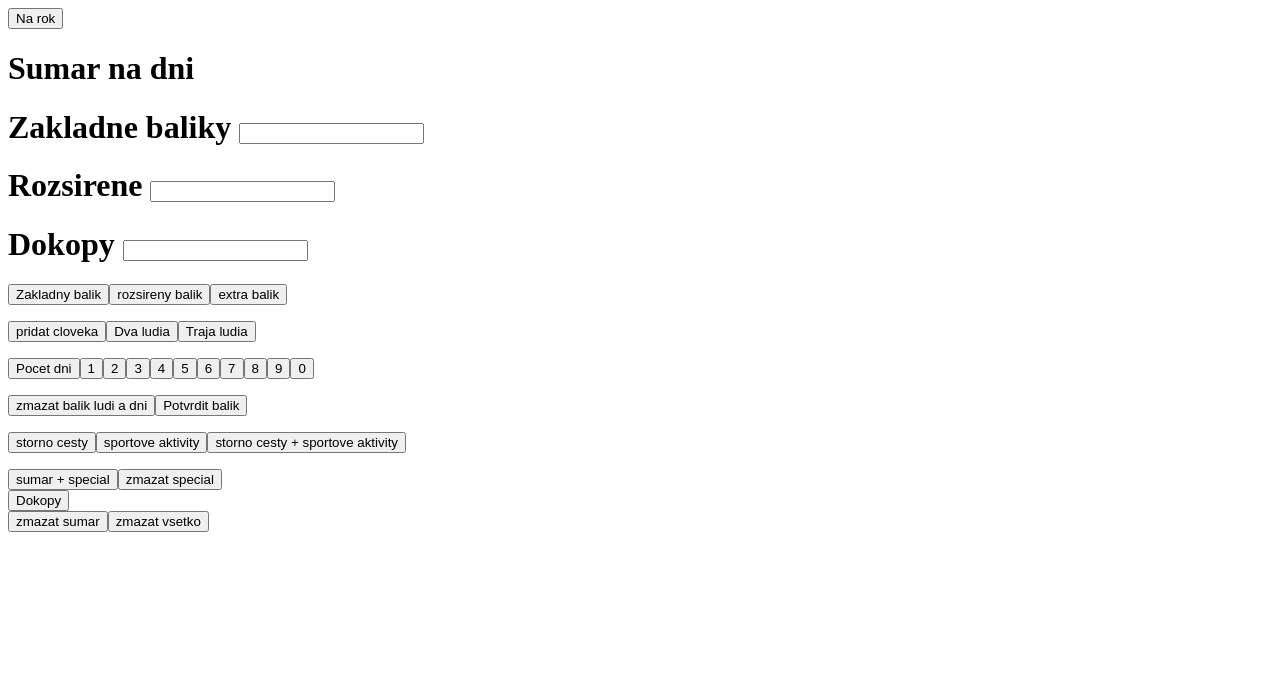
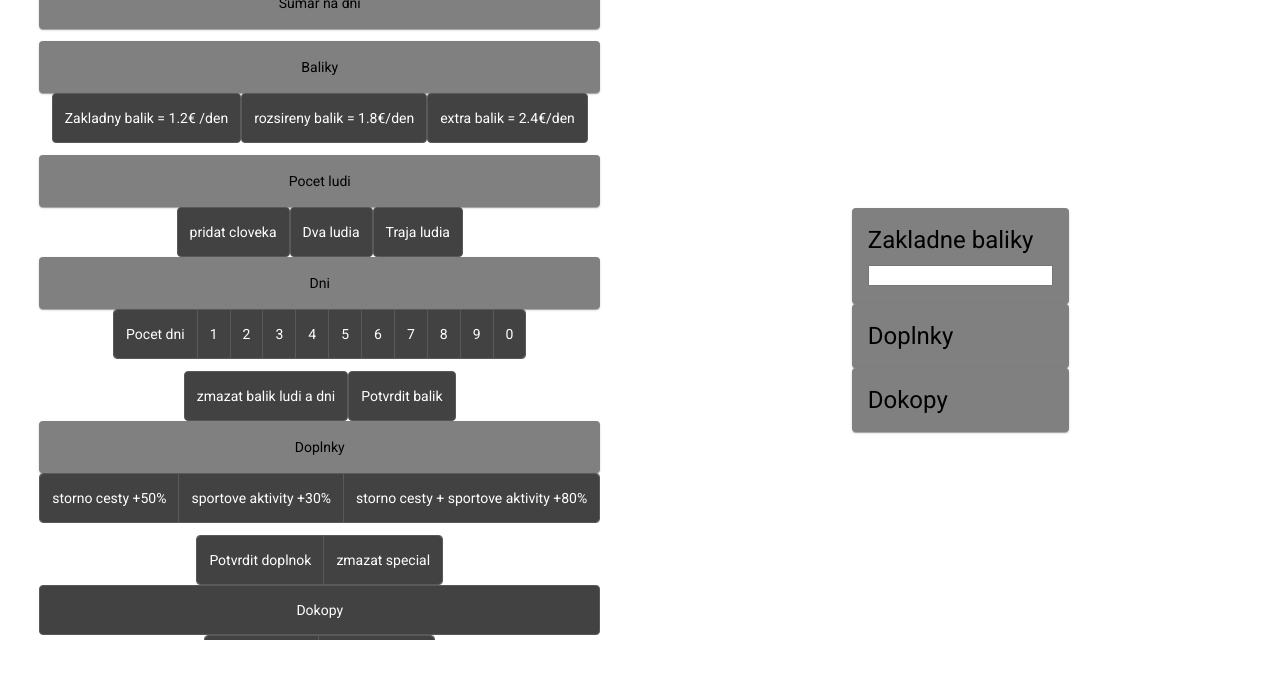
Before and after one commit to Joxer-Mocny/Insurance-calculator, an Angular app: page / in a window 1280 px wide. Shown: the top 678 px of the page. Built offline with nearby package versions, Linux system fonts and the light colour scheme.

Commit message:
Done some style

```diff
--- a/angular.json
+++ b/angular.json
@@ -23,6 +23,7 @@
               "src/assets"
             ],
             "styles": [
+              "./node_modules/@angular/material/prebuilt-themes/purple-green.css",
               "src/styles.css"
             ],
             "scripts": []
@@ -90,6 +91,7 @@
               "src/assets"
             ],
             "styles": [
+              "./node_modules/@angular/material/prebuilt-themes/purple-green.css",
               "src/styles.css"
             ],
             "scripts": []
--- a/package.json
+++ b/package.json
@@ -11,10 +11,12 @@
   "private": true,
   "dependencies": {
     "@angular/animations": "^14.2.0",
+    "@angular/cdk": "^14.2.5",
     "@angular/common": "^14.2.0",
     "@angular/compiler": "^14.2.0",
     "@angular/core": "^14.2.0",
     "@angular/forms": "^14.2.0",
+    "@angular/material": "^14.2.5",
     "@angular/platform-browser": "^14.2.0",
     "@angular/platform-browser-dynamic": "^14.2.0",
     "@angular/router": "^14.2.0",
--- a/src/app/app.component.html
+++ b/src/app/app.component.html
@@ -1,97 +1,214 @@
+<mat-grid-list cols="2" rowHeight="1:1">
+  <mat-grid-tile>
     <div class="mycalc">
       <div>
-    <button
+        <div [hidden]="!inboundClick" class="btnyear">
+          <mat-button-toggle
             type="button"
             class="more-styles"
-      [hidden]="!inboundClick"
             (click)="!(inboundClick = !inboundClick)"
           >
             Na rok
-    </button>
-    <button
+          </mat-button-toggle>
+        </div>
+        <div [hidden]="inboundClick" class="btnyear">
+          <mat-button-toggle
             type="button"
             class="more-styles"
-      [hidden]="inboundClick"
             (click)="!(inboundClick = !inboundClick)"
           >
             Na dni
-    </button>
-    <h1 [hidden]="!inboundClick">Sumar na dni</h1>
-
-    <h1 [hidden]="inboundClick">Sumar na rok</h1>
+          </mat-button-toggle>
         </div>
-  <h1>
-    Zakladne baliky <input [(ngModel)]="toShow" name="days" type="text" />
-  </h1>
-  <h1>Rozsirene <input [(ngModel)]="toShowSumar" name="days" type="text" /></h1>
-  <h1>
-    Dokopy <input [(ngModel)]="toShowSumarTotal" name="days" type="text" />
-  </h1>
+        <p [hidden]="!inboundClick"><mat-card style="background-color: grey; color: black;">Sumar na dni</mat-card></p>
+        <p [hidden]="inboundClick"><mat-card style="background-color: grey; color: black;">Sumar na rok</mat-card></p>
+      </div>
 
       <div class="packages">
         <p [hidden]="!inboundClick">
-      <button (click)="writeToInput('1.2')">Zakladny balik</button>
-      <button (click)="writeToInput('1.8')">rozsireny balik</button>
-      <button (click)="writeToInput('2.4')">extra balik</button>
+          <mat-card style="background-color: grey; color: black;">Baliky</mat-card>
+          <mat-button-toggle (click)="writeToInput('1.2')"
+            >Zakladny balik = 1.2€ /den</mat-button-toggle
+          >
+          <mat-button-toggle (click)="writeToInput('1.8')"
+            >rozsireny balik = 1.8€/den</mat-button-toggle
+          >
+          <mat-button-toggle (click)="writeToInput('2.4')"
+            >extra balik = 2.4€/den</mat-button-toggle
+          >
         </p>
         <p [hidden]="inboundClick">
-      <button (click)="writeToInput('39')">Zakladny Balik</button>
-      <button (click)="writeToInput('49')">Rozsireny Balik</button>
-      <button (click)="writeToInput('59')">Zakladny Balik</button>
+          <mat-card style="background-color: grey; color: black;">Baliky</mat-card>
+          <mat-button-toggle (click)="writeToInput('39')"
+            >Zakladny Balik = 39€</mat-button-toggle
+          >
+          <mat-button-toggle (click)="writeToInput('49')"
+            >Rozsireny Balik = 49€</mat-button-toggle
+          >
+          <mat-button-toggle (click)="writeToInput('59')"
+            >Zakladny Balik = 59€</mat-button-toggle
+          >
         </p>
 
         <div class="People">
-      <button (click)="writeToInput('*')">pridat cloveka</button>
-      <button (click)="writeToInput('2')">Dva ludia</button>
-      <button (click)="writeToInput('3')">Traja ludia</button>
-
+          <mat-card style="background-color: grey; color: black;">Pocet ludi</mat-card>
+          <mat-button-toggle (click)="writeToInput('*')"
+            >pridat cloveka</mat-button-toggle
+          >
+          <mat-button-toggle (click)="writeToInput('2')"
+            >Dva ludia</mat-button-toggle
+          >
+          <mat-button-toggle (click)="writeToInput('3')"
+            >Traja ludia</mat-button-toggle
+          >
         </div>
 
         <div class="days">
           <p [hidden]="!inboundClick">
-        <button (click)="writeToInput('*')">Pocet dni</button>
-        <button (click)="writeToInput('1')">1</button>
-        <button (click)="writeToInput('2')">2</button>
-        <button (click)="writeToInput('3')">3</button>
-        <button (click)="writeToInput('4')">4</button>
-        <button (click)="writeToInput('5')">5</button>
-        <button (click)="writeToInput('6')">6</button>
-        <button (click)="writeToInput('7')">7</button>
-        <button (click)="writeToInput('8')">8</button>
-        <button (click)="writeToInput('9')">9</button>
-        <button (click)="writeToInput('0')">0</button>
+            <mat-card style="background-color: grey; color: black;">Dni</mat-card>
+
+            <mat-button-toggle-group>
+              <mat-button-toggle (click)="writeToInput('*')"
+                >Pocet dni</mat-button-toggle
+              >
+              <mat-button-toggle (click)="writeToInput('1')"
+                >1</mat-button-toggle
+              >
+              <mat-button-toggle (click)="writeToInput('2')"
+                >2</mat-button-toggle
+              >
+              <mat-button-toggle (click)="writeToInput('3')"
+                >3</mat-button-toggle
+              >
+              <mat-button-toggle (click)="writeToInput('4')"
+                >4</mat-button-toggle
+              >
+              <mat-button-toggle (click)="writeToInput('5')"
+                >5</mat-button-toggle
+              >
+              <mat-button-toggle (click)="writeToInput('6')"
+                >6</mat-button-toggle
+              >
+              <mat-button-toggle (click)="writeToInput('7')"
+                >7</mat-button-toggle
+              >
+              <mat-button-toggle (click)="writeToInput('8')"
+                >8</mat-button-toggle
+              >
+              <mat-button-toggle (click)="writeToInput('9')"
+                >9</mat-button-toggle
+              >
+              <mat-button-toggle (click)="writeToInput('0')"
+                >0</mat-button-toggle
+              >
+            </mat-button-toggle-group>
           </p>
-      <button [hidden]="!inboundClick" id="back" (click)="back()">
+          <mat-button-toggle
+            [hidden]="!inboundClick"
+            id="back"
+            (click)="back()"
+          >
             zmazat balik ludi a dni
-      </button>
-      <button id="sumar" (click)="show()">Potvrdit balik</button>
+          </mat-button-toggle>
+          <mat-button-toggle
+            id="sumar"
+            type="button"
+            class="more-styles"
+            (click)="show()"
+            >Potvrdit balik</mat-button-toggle
+          >
         </div>
-
 
         <div class="special">
           <p [hidden]="!inboundClick">
-        <button (click)="writeToInputSpec('*0.5')">storno cesty</button>
-        <button (click)="writeToInputSpec('*0.333')">sportove aktivity</button>
-        <button (click)="writeToInputSpec('*0.833')">
-          storno cesty + sportove aktivity
-        </button>
+            <mat-card style="background-color: grey; color: black;">Doplnky</mat-card>
+            <mat-button-toggle-group>
+              <mat-button-toggle (click)="writeToInputSpec('*0.5')"
+                >storno cesty +50%</mat-button-toggle
+              >
+              <mat-button-toggle (click)="writeToInputSpec('*0.3')"
+                >sportove aktivity +30%</mat-button-toggle
+              >
+              <mat-button-toggle (click)="writeToInputSpec('*0.8')">
+                storno cesty + sportove aktivity +80%
+              </mat-button-toggle>
+            </mat-button-toggle-group>
           </p>
         </div>
       </div>
       <div class="special">
         <p [hidden]="inboundClick">
-      <button (click)="writeToInputSpec('*0.2')">storno cesty</button>
-      <button (click)="writeToInputSpec('*0.1')">sportove aktivity</button>
-      <button (click)="writeToInputSpec('*0.3')">
-        storno cesty + sportove aktivity
-      </button>
+          <mat-card style="background-color: grey; color: black;">Doplnky</mat-card>
+          <mat-button-toggle-group>
+            <mat-button-toggle (click)="writeToInputSpec('*0.2')"
+              >storno cesty +20%</mat-button-toggle
+            >
+            <mat-button-toggle (click)="writeToInputSpec('*0.1')"
+              >sportove aktivity 10%</mat-button-toggle
+            >
+            <mat-button-toggle (click)="writeToInputSpec('*0.3')">
+              storno cesty + sportove aktivity +30%
+            </mat-button-toggle>
+          </mat-button-toggle-group>
         </p>
-    <button id="Showsumar" (click)="showSumar()">sumar + special</button>
-    <button id="back1" (click)="back1()">zmazat special</button>
+        <mat-button-toggle-group multiple>
+          <mat-button-toggle
+            (click)="!(ClickHideButton1 = !ClickHideButton1)"
+            id="Showsumar"
+            (click)="showSumar()"
+            >Potvrdit doplnok</mat-button-toggle
+          >
+          <mat-button-toggle id="back1" (click)="back1()"
+            >zmazat special</mat-button-toggle
+          >
+        </mat-button-toggle-group>
       </div>
-  <button (click)="inputCelkomshow('+')">Dokopy</button>
+
+      <mat-button-toggle
+        (click)="!(ClickHideButton2 = !ClickHideButton2)"
+        (click)="inputCelkomshow()"
+        >Dokopy</mat-button-toggle
+      >
       <div class="btn-clear-sumar">
-    <button id="back2" (click)="back2()">zmazat sumar</button>
-    <button id="clear" (click)="clear()">zmazat vsetko</button>
+        <mat-button-toggle-group multiple>
+          <mat-button-toggle id="back2" (click)="back2()"
+            >zmazat sumar</mat-button-toggle
+          >
+          <mat-button-toggle
+            id="clear"
+            (click)="!(ClickHideButton1 = !ClickHideButton1)"
+            (click)="!(ClickHideButton2 = !ClickHideButton2)"
+            (click)="clear()"
+            >zmazat vsetko</mat-button-toggle
+          >
+        </mat-button-toggle-group>
       </div>
+    </div></mat-grid-tile
+  >
+  <mat-grid-tile>
+    <div class="ShowSumar">
+      <mat-card style="background-color: grey; color: black;"
+        ><h1>
+          Zakladne baliky
+          <div>
+            <input [(ngModel)]="toShow" name="days" type="text" />
+          </div></h1
+      ></mat-card>
+      <mat-card style="background-color: grey; color: black;">
+        <h1>
+          Doplnky
+          <div [hidden]="ClickHideButton1">
+            <input [(ngModel)]="toShowSumar" name="days" type="text" />
           </div>
+        </h1>
+      </mat-card>
+      <mat-card style="background-color: grey; color: black;"
+        ><h1>
+          Dokopy
+          <div [hidden]="ClickHideButton2">
+            <input [(ngModel)]="toShowSumarTotal" name="days" type="text" />
+          </div></h1
+      ></mat-card>
+    </div>
+  </mat-grid-tile>
+</mat-grid-list>
--- a/src/app/app.component.ts
+++ b/src/app/app.component.ts
@@ -9,11 +9,12 @@ import { __values } from 'tslib';
 export class AppComponent {
   title = 'Insurance-calculator';
 
+  // change visibility
+  inboundClick = true || false;
+  ClickHideButton1 = true || false;
+  ClickHideButton2 = true || false;
 
-  inboundClick = true || false;
-  ClickHideButton = true || false;
-
-
+  // for showing in input
   toShowSumarTotal = '';
   toShowSumar = '';
   toSumar = '';
@@ -21,9 +22,9 @@ export class AppComponent {
   curVal = '';
   curValSpec = '';
   curValSpecTotal = '';
-
+  // for deleting stuff
   clear() {
-    this. toShowSumarTotal = '';
+    this.toShowSumarTotal = '';
     this.toShowSumar = '';
     this.toSumar = '';
     this.toShow = '';
@@ -32,18 +33,19 @@ export class AppComponent {
     this.curValSpecTotal = '';
   }
 
-  back(){
-    this.curVal = this.curVal.slice(0,-1)
-    this.toShow = this.curVal
+  back() {
+    this.curVal = this.curVal.slice(0, -1);
+    this.toShow = this.curVal;
   }
-  back1(){
+  back1() {
     this.toShowSumar = '';
   }
 
-  back2(){
-    this. toShowSumarTotal = '';
+  back2() {
+    this.toShowSumarTotal = '';
   }
 
+  // calculating values
   writeToInput(value?: any) {
     this.curVal = this.curVal + value;
     this.toShow = this.curVal;
@@ -64,9 +66,10 @@ export class AppComponent {
     this.curValSpec = this.toShowSumar;
   }
 
-  inputCelkomshow(value?: string) {
-    this.curValSpecTotal = this.curValSpec + this.curVal ;
+  inputCelkomshow(value?: any) {
+    this.curValSpecTotal = this.curValSpec + this.curVal;
     this.toShowSumarTotal = this.curValSpecTotal;
   }
 
+
 }
--- a/src/index.html
+++ b/src/index.html
@@ -6,8 +6,11 @@
   <base href="/">
   <meta name="viewport" content="width=device-width, initial-scale=1">
   <link rel="icon" type="image/x-icon" href="favicon.ico">
+  <link rel="preconnect" href="https://fonts.gstatic.com">
+  <link href="https://fonts.googleapis.com/css2?family=Roboto:wght@300;400;500&display=swap" rel="stylesheet">
+  <link href="https://fonts.googleapis.com/icon?family=Material+Icons" rel="stylesheet">
 </head>
-<body>
+<body class="mat-typography">
   <app-root></app-root>
 </body>
 </html>
--- a/src/styles.css
+++ b/src/styles.css
@@ -1 +1,10 @@
 /* You can add global styles to this file, and also import other style files */
+
+html, body { height: 100%; }
+body { margin: 0; font-family: Roboto, "Helvetica Neue", sans-serif; }
+.mycalc{
+    text-align: center;
+    margin: 0em auto 2em;
+    max-width:  48em;
+    display: grid;
+  }
```
Also changed, not shown: src/app/app.module.ts (+16 -1 lines), 1 other file (tests, documents, lock files or other folders). Lines whose indentation alone changed are shown as unchanged.
